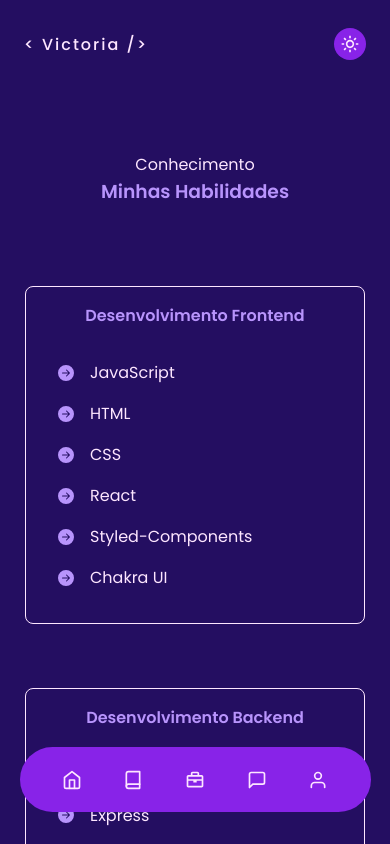
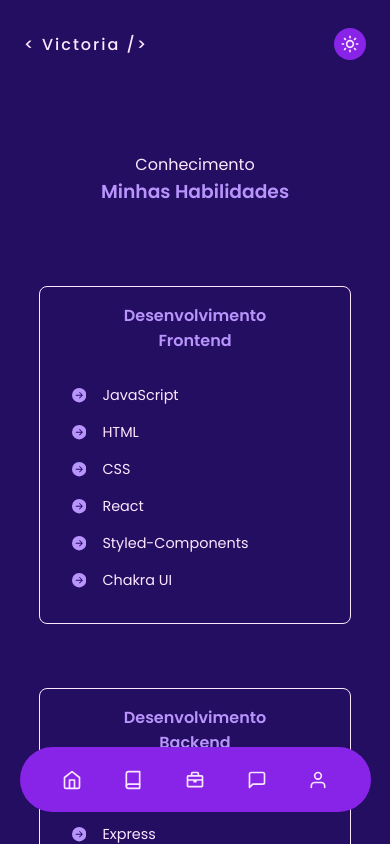
Before and after one commit to victoriavianx/portfolio, a React (Create React App) app: page /skills in a window 390 px wide. Shown: the top 844 px of the page. Built offline with nearby package versions, Linux system fonts and the light colour scheme.

Commit message:
fix: media queries

```diff
--- a/src/pages/Skills/styles.js
+++ b/src/pages/Skills/styles.js
@@ -2,8 +2,8 @@ import styled from "styled-components";
 
 export const Container = styled.section`
   margin-top: 4rem;
+  margin-bottom: 4rem;
   width: 100%;
-  height: 100vh;
   display: flex;
   align-items: center;
   flex-direction: column;
@@ -16,7 +16,7 @@ export const Container = styled.section`
 
 export const BoxTechs = styled.div`
   margin-top: 3rem;
-  width: 90vw;
+  width: 100vw;
   display: flex;
   flex-direction: column;
   max-width: 768px;
@@ -27,8 +27,7 @@ export const BoxTechs = styled.div`
 `;
 
 export const Content = styled.div`
-  width: 90vw;
-  height: 40vh;
+  width: 80vw;
   margin: 2rem auto;
   display: flex;
   flex-direction: column;
@@ -45,7 +44,10 @@ export const Content = styled.div`
   }
 
   ul {
+    margin-bottom: 1rem;
+
     li {
+      font-size: 0.9rem;
       margin: 1rem;
       display: flex;
       align-items: center;
@@ -53,6 +55,14 @@ export const Content = styled.div`
       svg {
         margin: 0 1rem;
         color: var(--title-color);
+      }
+    }
+  }
+
+  @media (min-width: 768px) {
+    ul {
+      li {
+        font-size: 1rem;
       }
     }
   }
```
